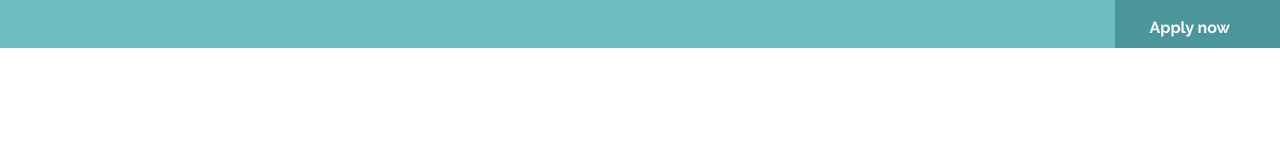
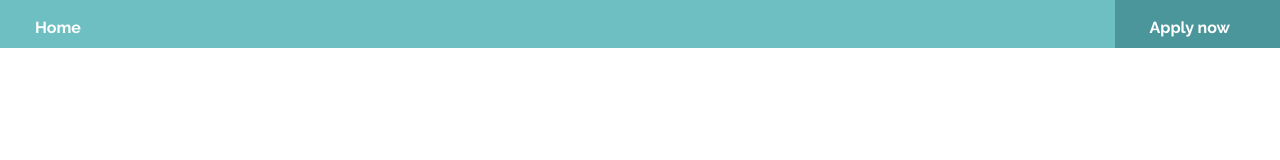
Before and after one commit to oklex/richmun-interim-site, a React (Create React App) app: page /sec-apps in a window 1280 px wide. Shown: the top 160 px of the page. Built offline with nearby package versions, Linux system fonts and the light colour scheme.

Commit message:
re-styled home button

```diff
--- a/src/containers/Applications/Secretariat.tsx
+++ b/src/containers/Applications/Secretariat.tsx
@@ -1,6 +1,7 @@
 import React from "react";
 import "./applications.scss";
 import RedirectLink from "../../components/RedirectLink/redirectLink";
+import { Link } from "react-router-dom";
 
 export default function Secretariat() {
 	return (
@@ -168,13 +169,18 @@ export default function Secretariat() {
 							delay={100}
 						>
 							<div>
-								<p>Apply now</p>
+								<p className="whiteTextBtn">Apply now</p>
 							</div>
 						</RedirectLink>
 					</div>
 				</div>
 			</div>
-			<div className="footerLink d-flex flex-row-reverse">
+			<div className="footerLink d-flex justify-content-between">
+				<div className='backBtn'>
+					<Link to="/">
+				<p className="whiteTextBtn"><strong>Home</strong></p>
+					</Link>
+				</div>
 				<div className="applyBox">
 					<RedirectLink
 						link="https://forms.gle/9Kkv2VukkVNY2HrW6"
@@ -182,7 +188,7 @@ export default function Secretariat() {
 						delay={100}
 					>
 						<div>
-							<p>Apply now</p>
+							<p className="whiteTextBtn">Apply now</p>
 						</div>
 					</RedirectLink>
 				</div>
--- a/src/containers/Applications/applications.scss
+++ b/src/containers/Applications/applications.scss
@@ -20,12 +20,6 @@
 	// animation-delay: 0.5s;
 	.applyBox {
 		background-color: $BrandDark;
-		p {
-			margin-top: 1em;
-			margin-bottom: 1em;
-			margin-left: 35px;
-			color: white !important;
-		}
 		.linkBtn {
 			border: none;
 			padding: 0px;
@@ -40,12 +34,6 @@
 }
 .applyBox {
 	background-color: $BrandDark;
-	p {
-		margin-top: 1em;
-		margin-bottom: 1em;
-		margin-left: 35px;
-		color: white !important;
-	}
 	.linkBtn {
 		border: none;
 		padding: 0px;
@@ -56,6 +44,19 @@
 	.linkBtn:hover {
 		border: none;
 		color: white;
+	}
+}
+
+.whiteTextBtn {
+	margin-top: 1em;
+	margin-bottom: 1em;
+	margin-left: 35px;
+	color: white !important;
+}
+
+.backBtn {
+	a:hover {
+		text-decoration: none !important;
 	}
 }
 
```
